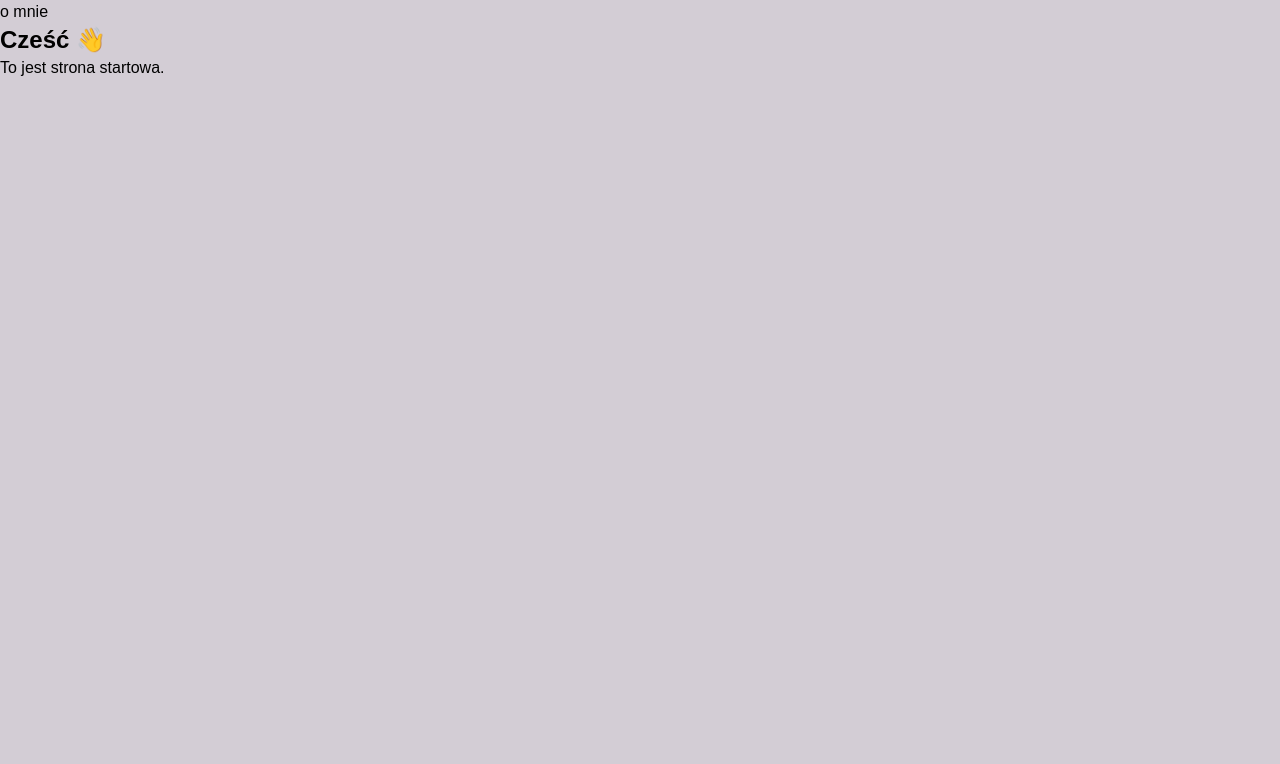
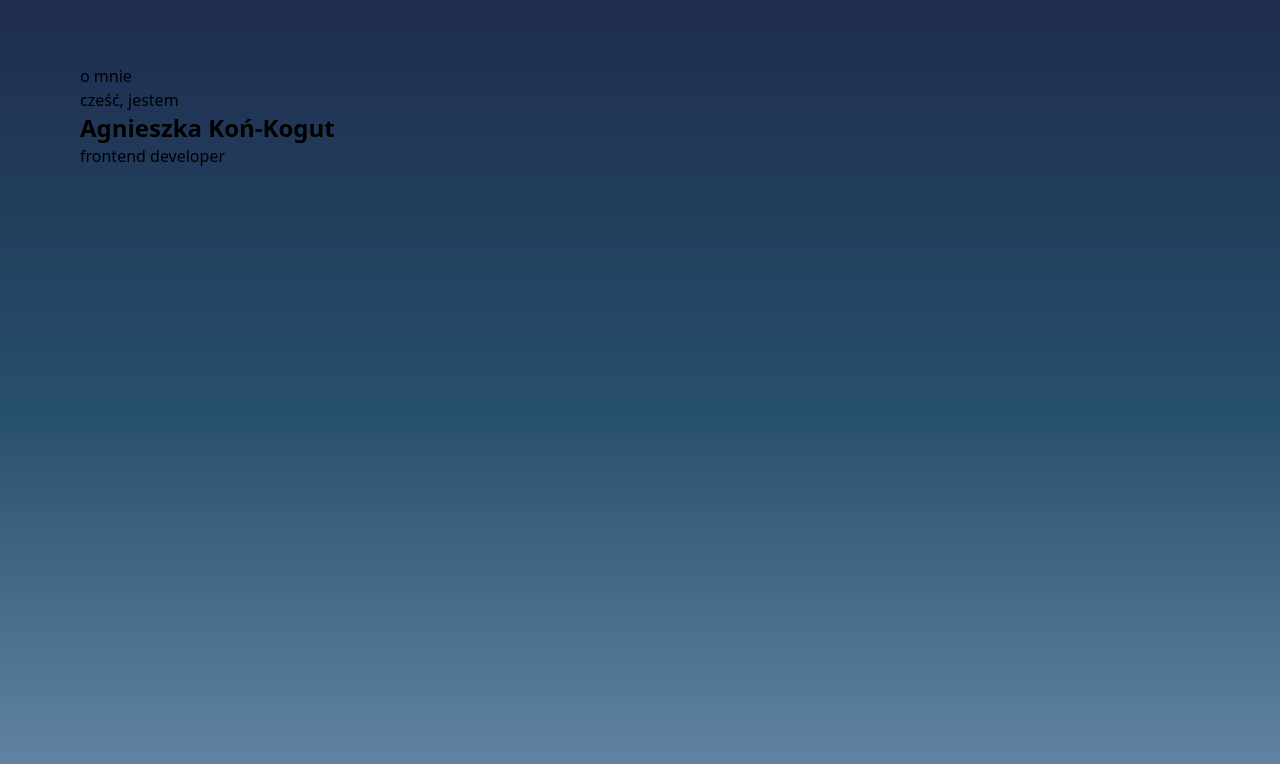
Before and after one commit to KonKogutAgnieszka/akk, a Next.js app: page / in a window 1280 px wide. Shown: the top 764 px of the page. Built offline with nearby package versions, Linux system fonts and the light colour scheme.

Commit message:
chore: add basic layout, home page and global styles

```diff
--- a/src/app/globals.css
+++ b/src/app/globals.css
@@ -1,10 +1,25 @@
 @import "tailwindcss";
+@import url("https://fonts.googleapis.com/css2?family=Roboto&display=swap");
 
-:root {
-  --background: #D3CDD5;
+@theme {
+    --font-roboto: "Roboto", sans-serif;
+
+    --color-primary: #ffffff;
+
+
 }
 
-body {
-  background: var(--background);
-  font-family: Arial, Helvetica, sans-serif;
+html {
+    font-family: var(--font-sans);
 }
+
+.bg-gradient {
+    background: linear-gradient(
+            to bottom,
+            #1F2C4E 0%,
+            #264F6B 51%,
+            #6689A7 100%
+    ) no-repeat;
+    background-size: cover;
+    min-height: 100vh;
+}
--- a/src/app/layout.tsx
+++ b/src/app/layout.tsx
@@ -9,7 +9,7 @@ export default function RootLayout({
 }) {
     return (
         <html lang="en">
-        <body>
+        <body className="bg-gradient px-20 py-16">
         <Header/>
         <main>{children}</main>
         </body>
--- a/src/app/page.tsx
+++ b/src/app/page.tsx
@@ -1,8 +1,10 @@
 export default function Home() {
   return (
       <div>
-        <h1 className="text-2xl font-bold">Cześć 👋</h1>
-        <p>To jest strona startowa.</p>
+          <h2>cześć, jestem</h2>
+        <h1 className="text-2xl font-bold">Agnieszka
+            Koń-Kogut</h1>
+        <p>frontend developer</p>
       </div>
   );
 }
```
